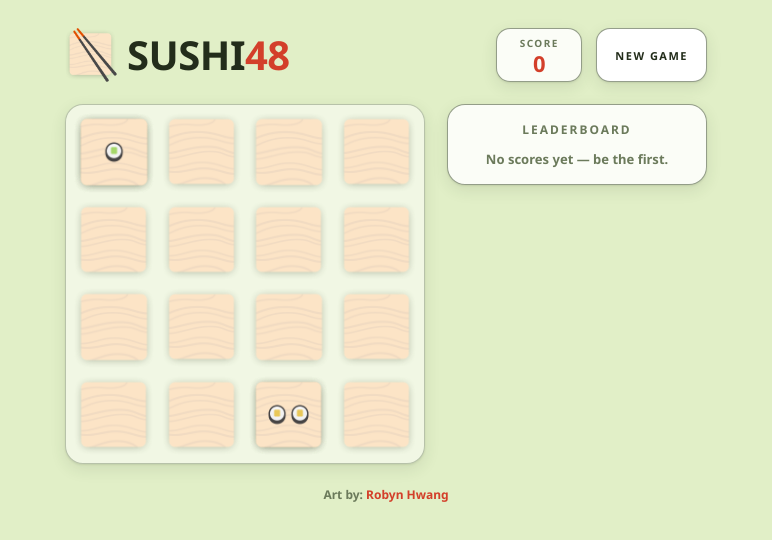
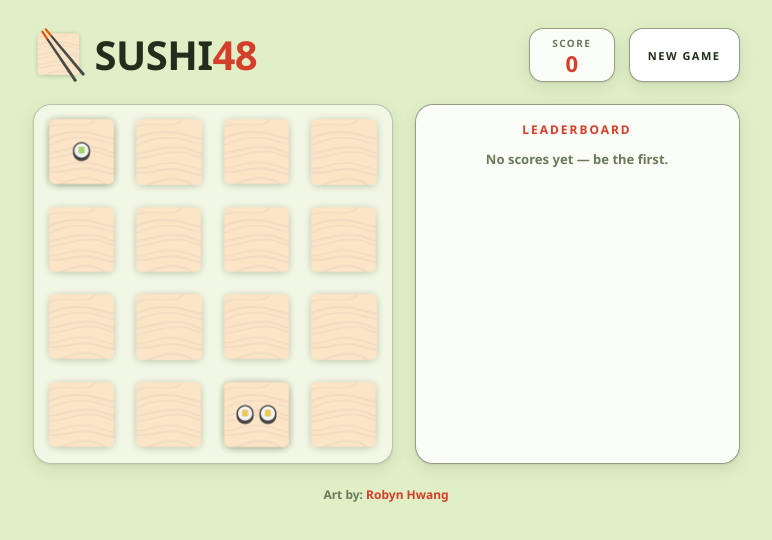
Before and after one commit to ryan-mapa/twenty48, a website with bundled scripts: page public/index.html in a window 1280 px wide. Shown: the whole page, without its empty margins (254-1026 px from the left). Built offline with nearby package versions, Linux system fonts and the light colour scheme; files whose address does not match are found by name.

Commit message:
Show every run on the leaderboard, and widen the card
The leaderboard collapsed each signed-in player to a personal best, which
meant an earlier score disappeared the moment they beat it. Every run now
gets its own row. As a side effect the query finally matches
idx_scores_rank (ruleset_version, score DESC), so it is an index scan
rather than a full scan and sort of the table. Rank becomes a plain count
of runs above the score.

The trade is that one player can occupy several of the top rows. That is
the intended behaviour here, but worth revisiting if the board fills with
one name.

Card changes to suit longer lists: 25% wider at 325px so names like
"Toro Enjoyer Supreme" fit without truncating, the list is padded clear of
its scrollbar, and the card is pinned to the board's height so the two
share a bottom edge no matter how many scores exist. Stacked on mobile it
reverts to growing with its contents. The heading takes the accent red
rather than the muted grey.

Co-Authored-By: Claude Opus 5 <noreply@anthropic.com>
Claude-Session: https://claude.ai/code/session_01ChQe8myGLHBb3JMfofA2P6

```diff
--- a/public/style.css
+++ b/public/style.css
@@ -65,9 +65,9 @@ a:hover {
     flex-wrap: wrap;
     gap: 14px;
     width: 100%;
-    /* Board (360) + gap (22) + leaderboard (260): keeps the header's outer
+    /* Board (360) + gap (22) + leaderboard (325): keeps the header's outer
        edges flush with the content beneath it. */
-    max-width: 642px;
+    max-width: 707px;
 }
 
 h1 {
@@ -240,8 +240,13 @@ h1 {
 /* leaderboard */
 
 .leaderboard {
-    width: 260px;
+    display: flex;
+    flex-direction: column;
+    width: 325px;
     max-width: 100%;
+    /* Match the board exactly, so the two cards share a bottom edge however
+       many scores there are. */
+    height: var(--board);
     padding: 16px 18px;
     border: 1px solid var(--line-strong);
     border-radius: 18px;
@@ -255,16 +260,19 @@ h1 {
     font-weight: 700;
     letter-spacing: 2px;
     text-align: center;
-    color: var(--muted);
+    color: var(--accent);
 }
 
 .leaderboard ol {
     counter-reset: rank;
     list-style: none;
     margin: 0;
-    padding: 0;
-    max-height: 300px;
+    /* Keeps the scrollbar clear of the score column. */
+    padding: 0 14px 0 0;
+    flex: 1;
+    min-height: 0;
     overflow-y: auto;
+    scrollbar-width: thin;
 }
 
 .leaderboard li {
@@ -498,4 +506,14 @@ h1 {
         width: var(--board);
         max-width: var(--board);
     }
+
+    /* Stacked under the board, the card grows with its contents rather than
+       being pinned to the board's height. */
+    .leaderboard {
+        height: auto;
+    }
+
+    .leaderboard ol {
+        max-height: 46vh;
+    }
 }
```
Also changed, not shown: worker/src/index.js (+8 -18 lines).
